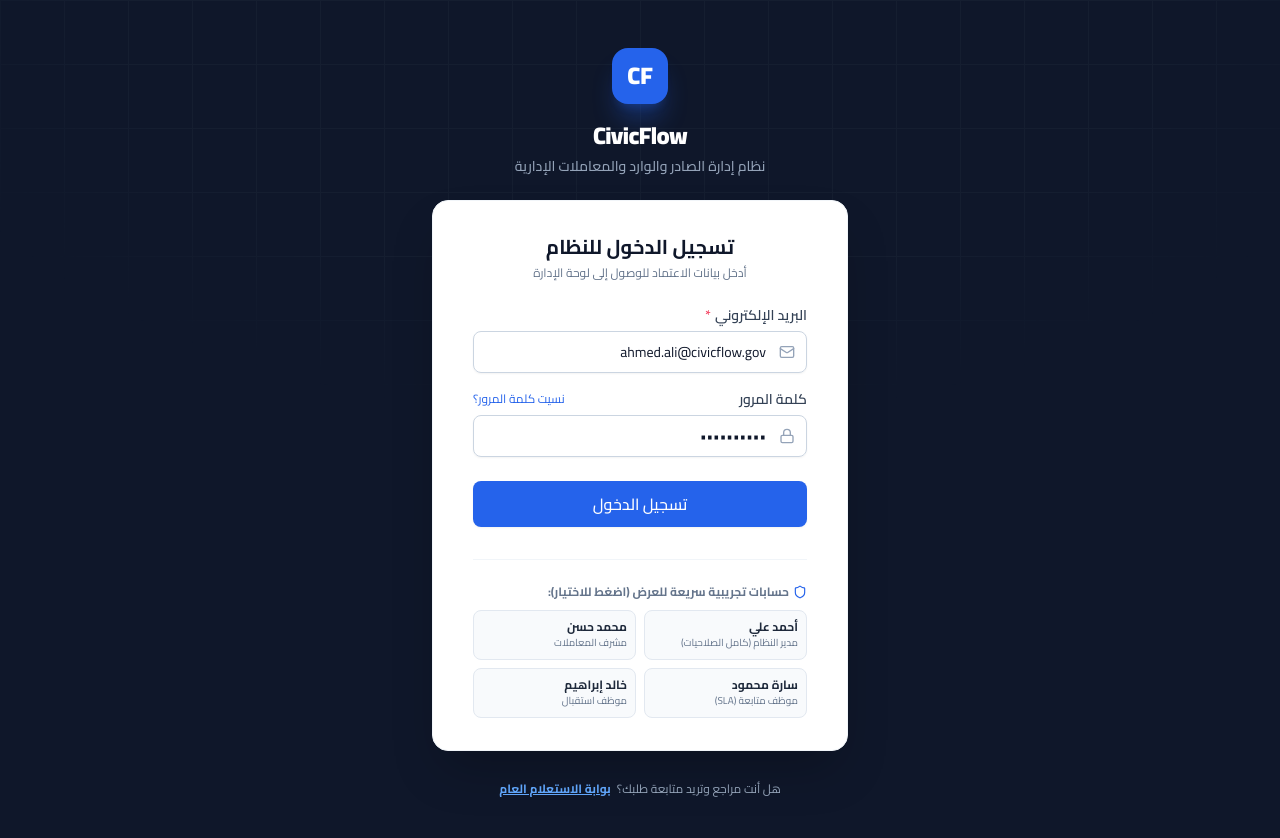
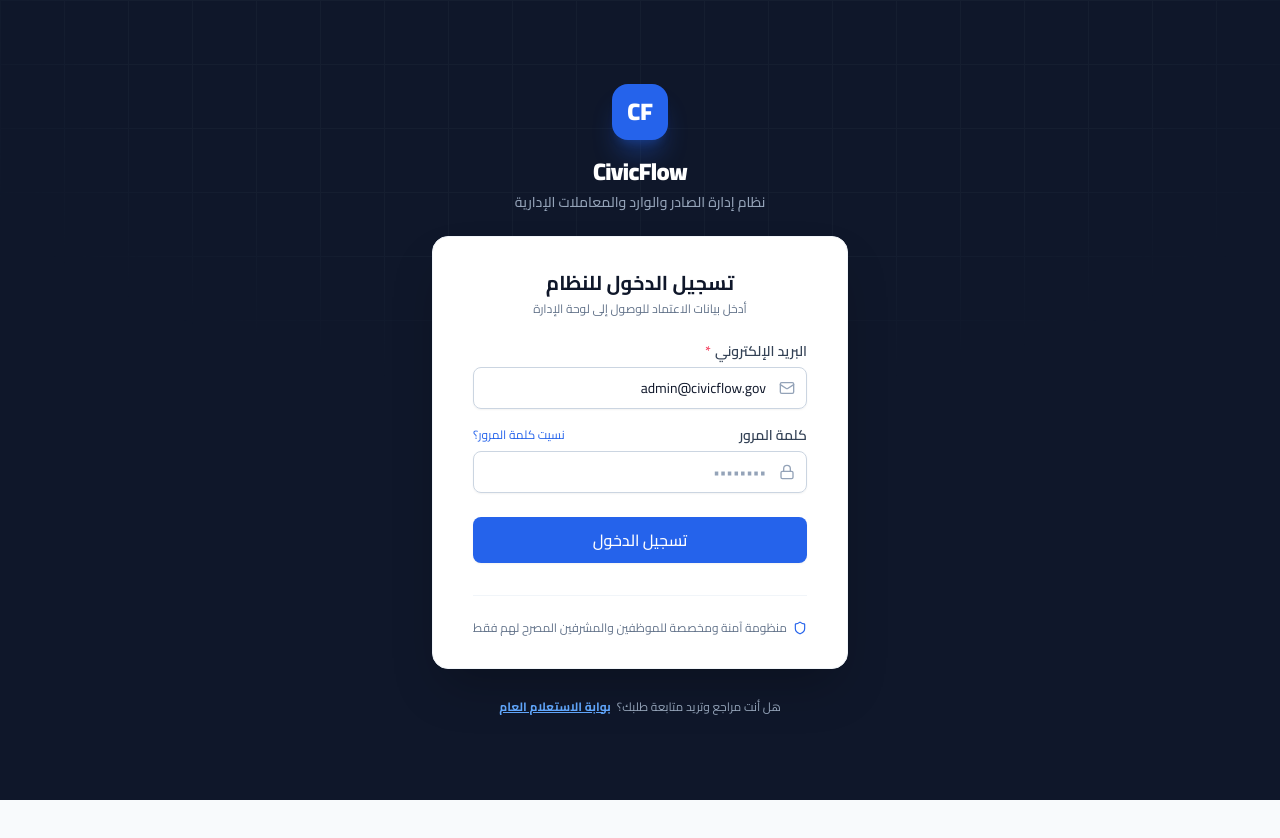
Before and after one commit to YoussefEiid/civicflow-frontend, a React (Vite) app: page /login in a window 1280 px wide. Shown: the top 838 px of the page. After the commit the page ends 800 px from the top, so only its background shows below. Built offline with nearby package versions, Linux system fonts and the light colour scheme; no server answers.

Commit message:
Ready for deployment with Supabase

```diff
--- a/src/context/AuthContext.tsx
+++ b/src/context/AuthContext.tsx
@@ -12,14 +12,6 @@ interface AuthContextType {
 }
 
 const AuthContext = createContext<AuthContextType | undefined>(undefined);
-
-// Demo email map for quick switchUser
-const DEMO_EMAILS: Record<string, string> = {
-  'emp-1': 'ahmed.ali@civicflow.gov',
-  'emp-2': 'm.hassan@civicflow.gov',
-  'emp-3': 'sara.m@civicflow.gov',
-  'emp-4': 'khaled.i@civicflow.gov'
-};
 
 export const AuthProvider: React.FC<{ children: React.ReactNode }> = ({ children }) => {
   const [user, setUser] = useState<Employee | null>(null);
@@ -56,9 +48,10 @@ export const AuthProvider: React.FC<{ children: React.ReactNode }> = ({ children
   }, [initAuth]);
 
   const login = async (email?: string, password?: string): Promise<boolean> => {
-    const targetEmail = email || 'ahmed.ali@civicflow.gov';
-    const targetPassword = password || 'demo123456';
-    const res = await authService.login(targetEmail, targetPassword);
+    if (!email || !password) {
+      throw new Error('يرجى إدخال البريد الإلكتروني وكلمة المرور');
+    }
+    const res = await authService.login(email.trim(), password);
     setUser(res.user);
     return true;
   };
@@ -86,8 +79,8 @@ export const AuthProvider: React.FC<{ children: React.ReactNode }> = ({ children
   };
 
   const switchUser = async (employeeId: string) => {
-    const email = DEMO_EMAILS[employeeId] || 'ahmed.ali@civicflow.gov';
-    await login(email, 'demo123456');
+    // In production, switchUser relies on explicit authenticated session
+    console.info(`Switch user requested for ${employeeId}`);
   };
 
   if (loading) {
--- a/src/pages/auth/LoginPage.tsx
+++ b/src/pages/auth/LoginPage.tsx
@@ -11,12 +11,16 @@ export const LoginPage: React.FC = () => {
   const { login } = useAuth();
   const { success, error: toastError } = useToast();
 
-  const [email, setEmail] = useState('ahmed.ali@civicflow.gov');
-  const [password, setPassword] = useState('demo123456');
+  const [email, setEmail] = useState('admin@civicflow.gov');
+  const [password, setPassword] = useState('');
   const [isLoading, setIsLoading] = useState(false);
 
   const handleSubmit = async (e: React.FormEvent) => {
     e.preventDefault();
+    if (!password) {
+      toastError('كلمة المرور مطلوبة', 'يرجى إدخال كلمة المرور للمتابعة');
+      return;
+    }
     setIsLoading(true);
 
     try {
@@ -29,11 +33,6 @@ export const LoginPage: React.FC = () => {
     } finally {
       setIsLoading(false);
     }
-  };
-
-  const fillQuickDemo = (demoEmail: string) => {
-    setEmail(demoEmail);
-    setPassword('demo123456');
   };
 
   return (
@@ -49,7 +48,7 @@ export const LoginPage: React.FC = () => {
           type="email"
           value={email}
           onChange={(e) => setEmail(e.target.value)}
-          placeholder="admin@civicflow.gov.sa"
+          placeholder="admin@civicflow.gov"
           required
           icon={<Mail className="w-4 h-4" />}
         />
@@ -78,46 +77,11 @@ export const LoginPage: React.FC = () => {
         </div>
       </form>
 
-      {/* Demo Credentials Quick selector */}
-      <div className="mt-8 pt-6 border-t border-slate-100">
-        <p className="text-xs font-bold text-slate-500 mb-2.5 flex items-center gap-1">
+      <div className="mt-8 pt-6 border-t border-slate-100 text-center">
+        <p className="text-xs text-slate-500 flex items-center justify-center gap-1.5">
           <Shield className="w-3.5 h-3.5 text-blue-600" />
-          حسابات تجريبية سريعة للعرض (اضغط للاختيار):
+          منظومة آمنة ومخصصة للموظفين والمشرفين المصرح لهم فقط
         </p>
-        <div className="grid grid-cols-2 gap-2">
-          <button
-            type="button"
-            onClick={() => fillQuickDemo('ahmed.ali@civicflow.gov')}
-            className="p-2 text-right rounded-lg border border-slate-200 bg-slate-50 hover:bg-blue-50 hover:border-blue-300 text-xs transition"
-          >
-            <p className="font-bold text-slate-800">أحمد علي</p>
-            <p className="text-[10px] text-slate-500">مدير النظام (كامل الصلاحيات)</p>
-          </button>
-          <button
-            type="button"
-            onClick={() => fillQuickDemo('m.hassan@civicflow.gov')}
-            className="p-2 text-right rounded-lg border border-slate-200 bg-slate-50 hover:bg-blue-50 hover:border-blue-300 text-xs transition"
-          >
-            <p className="font-bold text-slate-800">محمد حسن</p>
-            <p className="text-[10px] text-slate-500">مشرف المعاملات</p>
-          </button>
-          <button
-            type="button"
-            onClick={() => fillQuickDemo('sara.m@civicflow.gov')}
-            className="p-2 text-right rounded-lg border border-slate-200 bg-slate-50 hover:bg-blue-50 hover:border-blue-300 text-xs transition"
-          >
-            <p className="font-bold text-slate-800">سارة محمود</p>
-            <p className="text-[10px] text-slate-500">موظف متابعة (SLA)</p>
-          </button>
-          <button
-            type="button"
-            onClick={() => fillQuickDemo('khaled.i@civicflow.gov')}
-            className="p-2 text-right rounded-lg border border-slate-200 bg-slate-50 hover:bg-blue-50 hover:border-blue-300 text-xs transition"
-          >
-            <p className="font-bold text-slate-800">خالد إبراهيم</p>
-            <p className="text-[10px] text-slate-500">موظف استقبال</p>
-          </button>
-        </div>
       </div>
     </div>
   );
```
Also changed, not shown: 1 other file (tests, documents, lock files or other folders).
